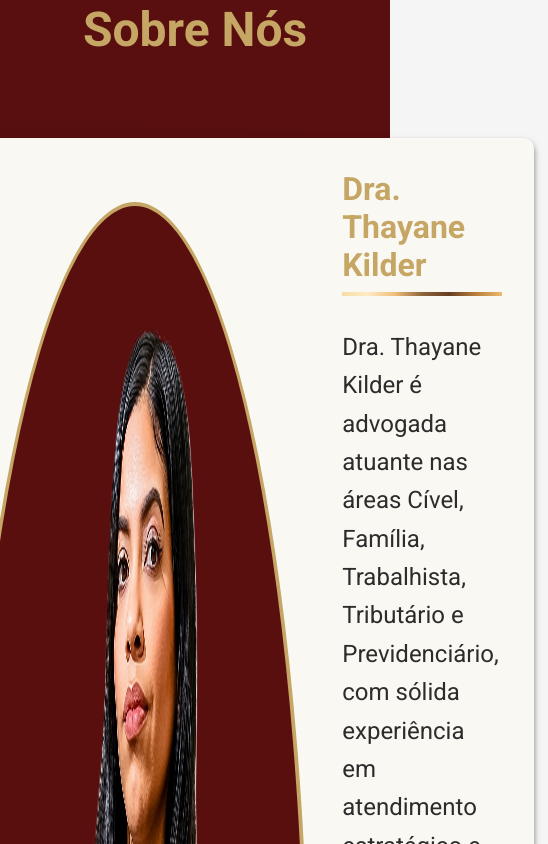
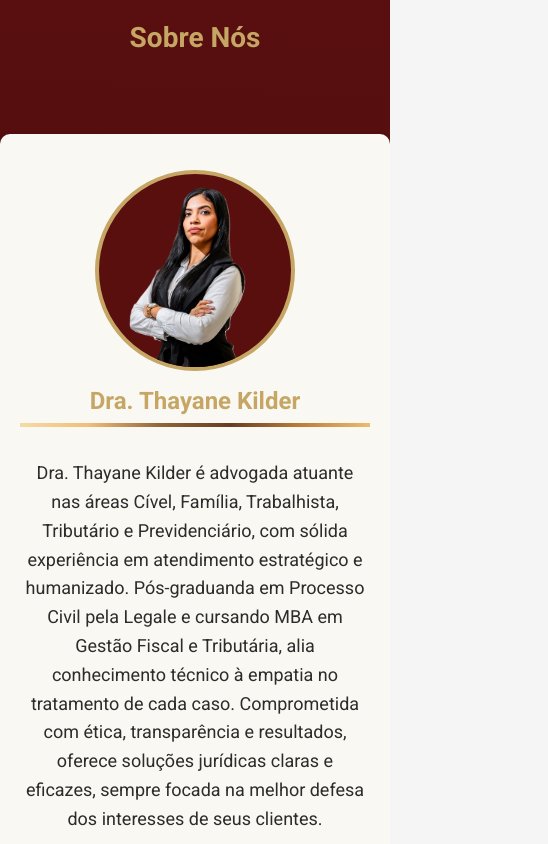
Before and after one commit to Danilo302/advocate-website, a React (Create React App) app: page / in a window 390 px wide. Shown: the part 2780-3624 px from the top of the page, 548 px wide, since content can reach past the window. Built offline with nearby package versions, Linux system fonts and the light colour scheme.

Commit message:
Enhance responsive styles for About section; adjust padding, font sizes, and image dimensions for better presentation on smaller screens

```diff
--- a/src/containers/About/styles.ts
+++ b/src/containers/About/styles.ts
@@ -28,6 +28,12 @@ GradientType=0
   display: flex;
   align-items: center;
   justify-content: center;
+
+  @media (max-width: 768px) {
+    padding: 20px 0;
+  }
+
+
 `
 
 export const AboutContainer = styled.div`
@@ -52,6 +58,23 @@ export const AboutContainer = styled.div`
       color: ${colors.alternative};
     }
   }
+
+  @media (max-width: 768px) {
+    h1 {
+      font-size: 36px;
+      text-align: center;
+    }
+
+    .alternateColor {
+      flex-direction: column-reverse;
+    }
+  }
+
+  @media (max-width: 480px) {
+    h1 {
+      font-size: 28px;
+    }
+  }
 `
 export const Content = styled.div`
   background-color: ${colors.alternative};
@@ -72,7 +95,6 @@ export const Content = styled.div`
     border-image: linear-gradient(
         to right,
         #f6dba6,
-        #ffebc4,
         #f0be79,
         #8f653b,
         #673d22,
@@ -114,4 +136,39 @@ export const Content = styled.div`
       )
       1;
   }
+
+  @media (max-width: 768px) {
+    flex-direction: column;
+    align-items: center;
+    text-align: center;
+    margin-left: 0;
+    padding: 20px;
+
+    h2 {
+      font-size: 28px;
+    }
+
+    p {
+      font-size: 20px;
+    }
+
+    img {
+      width: 250px;
+      margin: 16px 0;
+    }
+  }
+
+  @media (max-width: 480px) {
+    h2 {
+      font-size: 24px;
+    }
+
+    p {
+      font-size: 18px;
+    }
+
+    img {
+      width: 200px;
+    }
+  }
 `
```
